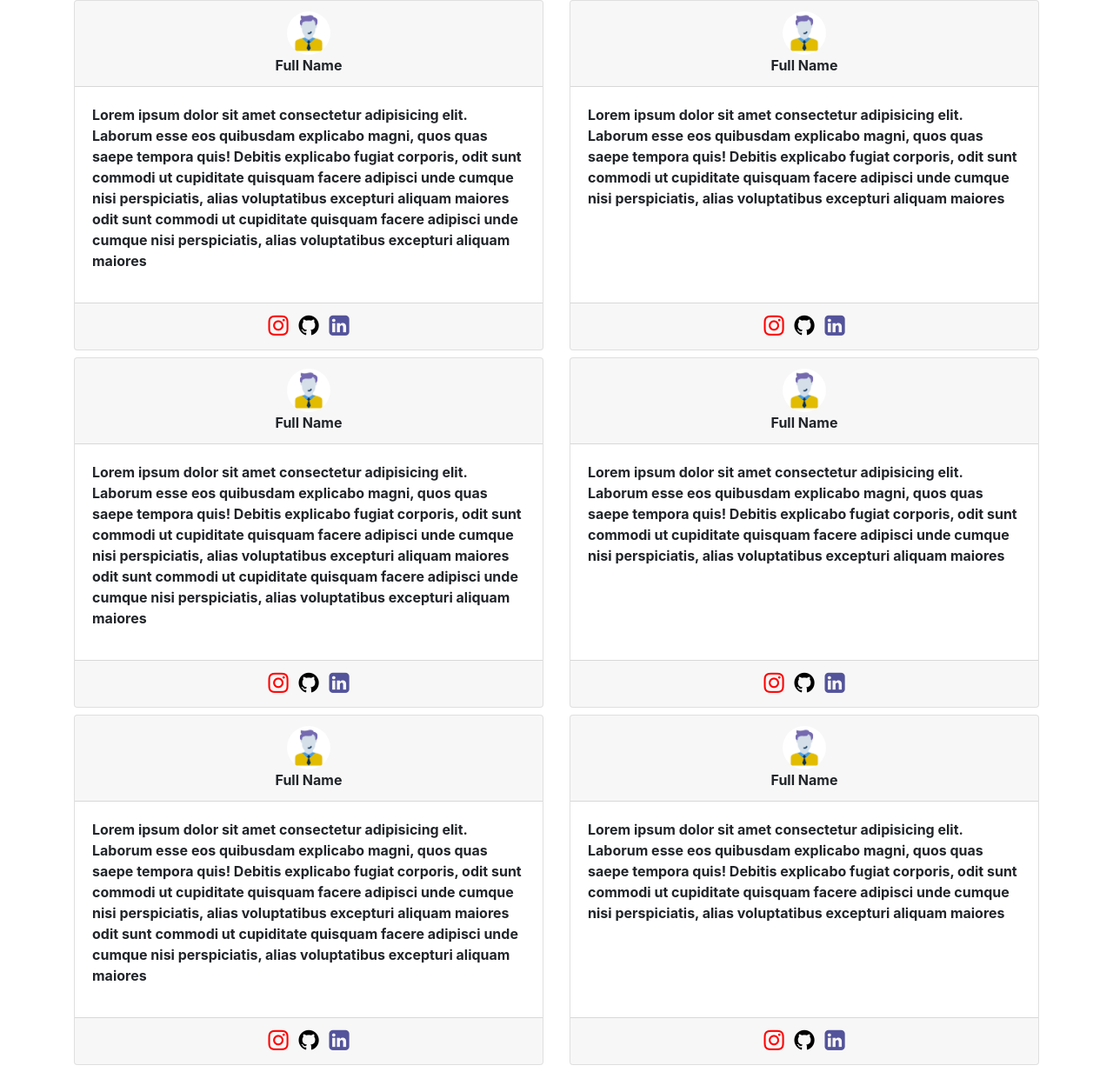
After one commit to nitdgpcollegequora/collegequora_v0.0, a Node server app: page /about in a window 1280 px wide. The commit adds this page. Shown: the whole page at 87% size. Run offline with Node 20, Linux system fonts and the light colour scheme; some libraries are stand-ins or nearby versions.

Commit message:
about.ejs added

```diff
--- a/app.js
+++ b/app.js
@@ -37,6 +37,10 @@ app.get('/question',(req,res)=>{
     res.render('question');
 });
 
+app.get('/about',(req,res)=>{
+    res.render('about');
+});
+
 app.post('/question',(req,res)=>{
     let Data = new data();
     Data.name = req.body.subjectcode;
--- /dev/null
+++ b/views/about.ejs
@@ -0,0 +1,191 @@
+<!DOCTYPE html>
+<html lang="en">
+<head>
+    <meta charset="utf-8">
+    <meta name="viewport" content="width=device-width, initial-scale=1.0">
+    <link rel="stylesheet" href="https://maxcdn.bootstrapcdn.com/bootstrap/4.5.2/css/bootstrap.min.css">
+    <script src="https://ajax.googleapis.com/ajax/libs/jquery/3.5.1/jquery.min.js"></script>
+    <script src="https://cdnjs.cloudflare.com/ajax/libs/popper.js/1.16.0/umd/popper.min.js"></script>
+    <script src="https://maxcdn.bootstrapcdn.com/bootstrap/4.5.2/js/bootstrap.min.js"></script>
+
+    <link rel="stylesheet" href="https://stackpath.bootstrapcdn.com/font-awesome/4.7.0/css/font-awesome.min.css" integrity="sha384-wvfXpqpZZVQGK6TAh5PVlGOfQNHSoD2xbE+QkPxCAFlNEevoEH3Sl0sibVcOQVnN" crossorigin="anonymous">
+    <title>About Us</title>
+    <style>
+        .fa{
+             font-size: 27px;
+        }
+    </style>
+</head>
+<body>
+    <div class="container">
+        <div class="row row-cols-1 row-cols-md-2">
+            <div class="col mb-2">
+                <div class="card  font-weight-bold h-100">
+                    <div class="card-header  text-center">
+                        <ul class="list-unstyled mb-0">
+                            <li ><img src="../person.png" class="rounded-circle" alt="image of person" style="height: 50px;"></li>
+                            <li > Full Name</li>
+                        </ul>
+                    </div>
+
+                    <div class="card-body">
+                        <p>
+                            Lorem ipsum dolor sit amet consectetur adipisicing elit. Laborum esse eos quibusdam explicabo magni, quos quas saepe tempora quis! Debitis explicabo fugiat corporis, odit sunt commodi ut cupiditate quisquam facere adipisci unde cumque nisi perspiciatis, alias voluptatibus excepturi aliquam maiores  odit sunt commodi ut cupiditate quisquam facere adipisci unde cumque nisi perspiciatis, alias voluptatibus excepturi aliquam maiores
+                        </p>
+                    </div>
+
+                    <div class="card-footer text-center">
+                        <ul class="list-unstyled mb-0" list-inline>
+                             <li class="list-inline-item"> <a href="#"><i class="fa fa-instagram" aria-hidden="true" style="color: red;"></i></a></i></li>
+                             <li class="list-inline-item"> <a href="#"><i class="fa fa-github" aria-hidden="true" style="color: black;" ></i></a></i></li>
+                             <li class="list-inline-item"> <a href="#"><i class="fa fa-linkedin-square" aria-hidden="true" style="color: rgb(83, 83, 155);"></i></a></i></li>
+                        </ul>
+
+                    </div>
+                </div>
+
+            </div>
+
+            <div class="col mb-2 ">
+                <div class="card font-weight-bold h-100">
+                    <div class="card-header text-center">
+                        <ul class="list-unstyled mb-0">
+                            <li ><img src="../person.png" class="rounded-circle" alt="image of person" style="height: 50px;"></li>
+                            <li > Full Name</li>
+                        </ul>
+                    </div>
+
+                    <div class="card-body">
+                        <p>
+                            Lorem ipsum dolor sit amet consectetur adipisicing elit. Laborum esse eos quibusdam explicabo magni, quos quas saepe tempora quis! Debitis explicabo fugiat corporis, odit sunt commodi ut cupiditate quisquam facere adipisci unde cumque nisi perspiciatis, alias voluptatibus excepturi aliquam maiores
+                        </p>
+                    </div>
+
+                    <div class="card-footer text-center">
+                        <ul class="list-unstyled mb-0" list-inline>
+                             <li class="list-inline-item"> <a href="#"><i class="fa fa-instagram" aria-hidden="true" style="color: red;"></i></a></i></li>
+                             <li class="list-inline-item"> <a href="#"><i class="fa fa-github" aria-hidden="true" style="color: black;" ></i></a></i></li>
+                             <li class="list-inline-item"> <a href="#"><i class="fa fa-linkedin-square" aria-hidden="true" style="color: rgb(83, 83, 155);"></i></a></i></li>
+                        </ul>
+
+                    </div>
+                </div>
+
+            </div>
+
+            <div class="col mb-2">
+                <div class="card  font-weight-bold h-100">
+                    <div class="card-header  text-center">
+                        <ul class="list-unstyled mb-0">
+                            <li ><img src="../person.png" class="rounded-circle" alt="image of person" style="height: 50px;"></li>
+                            <li > Full Name</li>
+                        </ul>
+                    </div>
+
+                    <div class="card-body">
+                        <p>
+                            Lorem ipsum dolor sit amet consectetur adipisicing elit. Laborum esse eos quibusdam explicabo magni, quos quas saepe tempora quis! Debitis explicabo fugiat corporis, odit sunt commodi ut cupiditate quisquam facere adipisci unde cumque nisi perspiciatis, alias voluptatibus excepturi aliquam maiores  odit sunt commodi ut cupiditate quisquam facere adipisci unde cumque nisi perspiciatis, alias voluptatibus excepturi aliquam maiores
+                        </p>
+                    </div>
+
+                    <div class="card-footer text-center">
+                        <ul class="list-unstyled mb-0" list-inline>
+                             <li class="list-inline-item"> <a href="#"><i class="fa fa-instagram" aria-hidden="true" style="color: red;"></i></a></i></li>
+                             <li class="list-inline-item"> <a href="#"><i class="fa fa-github" aria-hidden="true" style="color: black;" ></i></a></i></li>
+                             <li class="list-inline-item"> <a href="#"><i class="fa fa-linkedin-square" aria-hidden="true" style="color: rgb(83, 83, 155);"></i></a></i></li>
+                        </ul>
+
+                    </div>
+                </div>
+
+            </div>
+
+            <div class="col mb-2 ">
+                <div class="card font-weight-bold h-100">
+                    <div class="card-header text-center">
+                        <ul class="list-unstyled mb-0">
+                            <li ><img src="../person.png" class="rounded-circle" alt="image of person" style="height: 50px;"></li>
+                            <li > Full Name</li>
+                        </ul>
+                    </div>
+
+                    <div class="card-body">
+                        <p>
+                            Lorem ipsum dolor sit amet consectetur adipisicing elit. Laborum esse eos quibusdam explicabo magni, quos quas saepe tempora quis! Debitis explicabo fugiat corporis, odit sunt commodi ut cupiditate quisquam facere adipisci unde cumque nisi perspiciatis, alias voluptatibus excepturi aliquam maiores
+                        </p>
+                    </div>
+
+                    <div class="card-footer text-center">
+                        <ul class="list-unstyled mb-0" list-inline>
+                             <li class="list-inline-item"> <a href="#"><i class="fa fa-instagram" aria-hidden="true" style="color: red;"></i></a></i></li>
+                             <li class="list-inline-item"> <a href="#"><i class="fa fa-github" aria-hidden="true" style="color: black;" ></i></a></i></li>
+                             <li class="list-inline-item"> <a href="#"><i class="fa fa-linkedin-square" aria-hidden="true" style="color: rgb(83, 83, 155);"></i></a></i></li>
+                        </ul>
+
+                    </div>
+                </div>
+
+            </div>
+
+            <div class="col mb-2">
+                <div class="card  font-weight-bold h-100">
+                    <div class="card-header  text-center">
+                        <ul class="list-unstyled mb-0">
+                            <li ><img src="../person.png" class="rounded-circle" alt="image of person" style="height: 50px;"></li>
+                            <li > Full Name</li>
+                        </ul>
+                    </div>
+
+                    <div class="card-body">
+                        <p>
+                            Lorem ipsum dolor sit amet consectetur adipisicing elit. Laborum esse eos quibusdam explicabo magni, quos quas saepe tempora quis! Debitis explicabo fugiat corporis, odit sunt commodi ut cupiditate quisquam facere adipisci unde cumque nisi perspiciatis, alias voluptatibus excepturi aliquam maiores  odit sunt commodi ut cupiditate quisquam facere adipisci unde cumque nisi perspiciatis, alias voluptatibus excepturi aliquam maiores
+                        </p>
+                    </div>
+
+                    <div class="card-footer text-center">
+                        <ul class="list-unstyled mb-0" list-inline>
+                             <li class="list-inline-item"> <a href="#"><i class="fa fa-instagram" aria-hidden="true" style="color: red;"></i></a></i></li>
+                             <li class="list-inline-item"> <a href="#"><i class="fa fa-github" aria-hidden="true" style="color: black;" ></i></a></i></li>
+                             <li class="list-inline-item"> <a href="#"><i class="fa fa-linkedin-square" aria-hidden="true" style="color: rgb(83, 83, 155);"></i></a></i></li>
+                        </ul>
+
+                    </div>
+                </div>
+
+            </div>
+
+            <div class="col mb-2 ">
+                <div class="card font-weight-bold h-100">
+                    <div class="card-header text-center">
+                        <ul class="list-unstyled mb-0">
+                            <li ><img src="../person.png" class="rounded-circle" alt="image of person" style="height: 50px;"></li>
+                            <li > Full Name</li>
+                        </ul>
+                    </div>
+
+                    <div class="card-body">
+                        <p>
+                            Lorem ipsum dolor sit amet consectetur adipisicing elit. Laborum esse eos quibusdam explicabo magni, quos quas saepe tempora quis! Debitis explicabo fugiat corporis, odit sunt commodi ut cupiditate quisquam facere adipisci unde cumque nisi perspiciatis, alias voluptatibus excepturi aliquam maiores
+                        </p>
+                    </div>
+
+                    <div class="card-footer text-center">
+                        <ul class="list-unstyled mb-0" list-inline>
+                             <li class="list-inline-item"> <a href="#"><i class="fa fa-instagram" aria-hidden="true" style="color: red;"></i></a></i></li>
+                             <li class="list-inline-item"> <a href="#"><i class="fa fa-github" aria-hidden="true" style="color: black;" ></i></a></i></li>
+                             <li class="list-inline-item"> <a href="#"><i class="fa fa-linkedin-square" aria-hidden="true" style="color: rgb(83, 83, 155);"></i></a></i></li>
+                        </ul>
+
+                    </div>
+                </div>
+
+            </div>
+
+
+        </div>
+    </div>
+
+
+
+</body>
+</html>
--- a/views/index.ejs
+++ b/views/index.ejs
@@ -47,7 +47,7 @@
                 <li class="list-group-item border-0" id="navitem"><div class="input-group"><input type="text" class="form-control" placeholder="type something"><div class="input-group-append"><span class="input-group-text btn btn-primary font-weight-bold"><i class="fa fa-search"></i></span></div></div></li>
                 <li class="list-group-item border-0 text-center" id="navitem"><a href="/login" id="navlinkitem">Login / Register</a></li>
                 <li class="list-group-item border-0 text-center" id="navitem"><a href="/question" id="navlinkitem">Write a Question</a></li>
-                <li class="list-group-item border-0 text-center" id="navitem"><a href="#" id="navlinkitem">About Us</a></li>
+                <li class="list-group-item border-0 text-center" id="navitem"><a href="/about" id="navlinkitem">About Us</a></li>
                 <li class="list-group-item border-0 text-center" id="navitem"><a href="#" id="navlinkitem">Contact Us</a></li>
             </ul>
         </div>
```
Also changed, not shown: package.json (added, +26 -0 lines), README.md (deleted), person.png (added), 1 other file.
